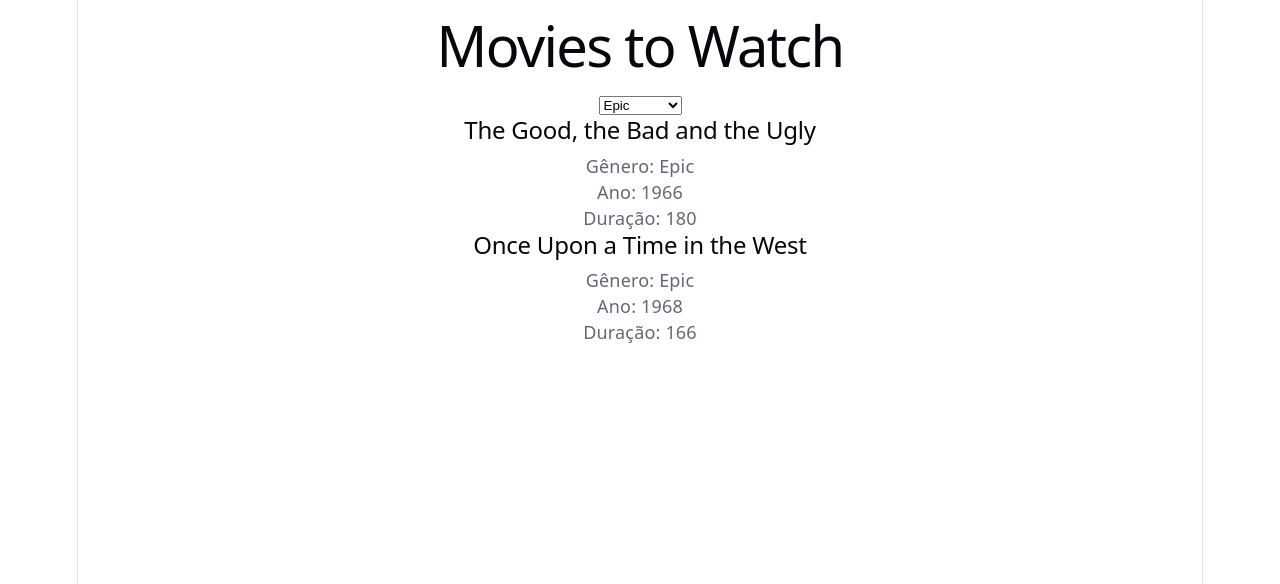
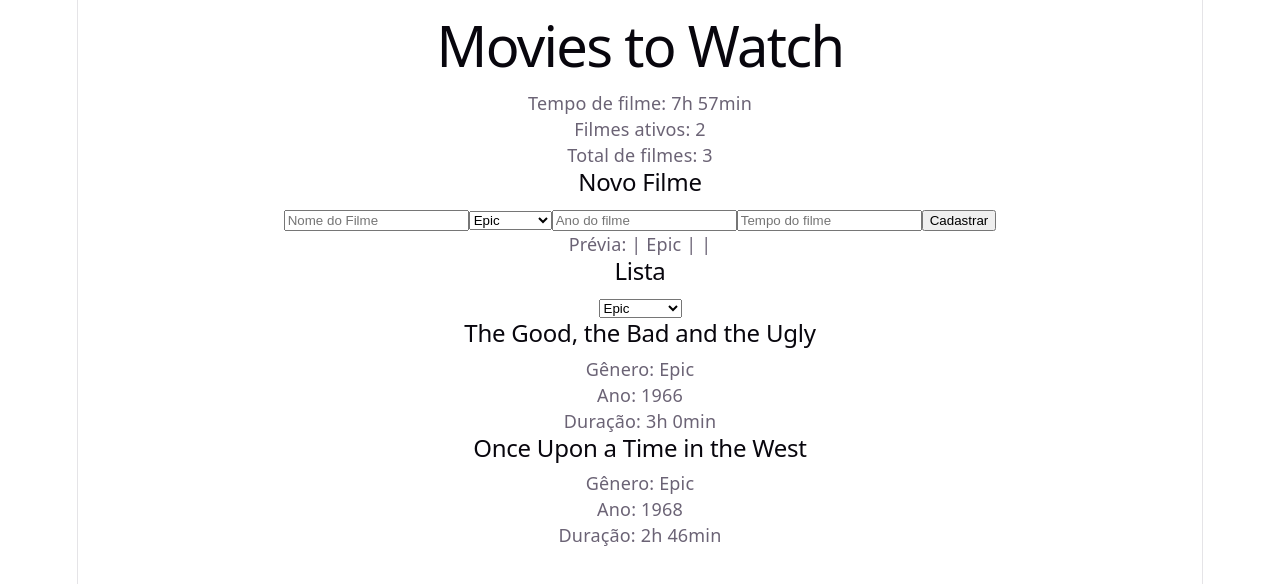
Before and after one commit to jeffsouzaoficial/filmes-para-assistir, a React (Vite) app: page / in a window 1280 px wide. Shown: the top 584 px of the page. Built offline with nearby package versions, Linux system fonts and the light colour scheme.

Commit message:
feat: cadastrar filmes pelo formulário com validação

```diff
--- a/src/App.jsx
+++ b/src/App.jsx
@@ -3,19 +3,99 @@ import Filme from "./components/Filme";
 
 function App() {
   const [filmes, setFilmes] = useState([
-    { id: 1, nome: "The Good, the Bad and the Ugly", genero: "Epic",ano:1966, duracao: 180 },
-    { id: 2, nome: "Unforgiven", genero: "Drama",ano:1992, duracao: 131 },
-    { id: 3, nome: "Once Upon a Time in the West", genero: "Epic",ano:1968, duracao: 166 },
+    { id: 1, nome: "The Good, the Bad and the Ugly", genero: "Epic",ano:1966, duracao: 180, assistido: true },
+    { id: 2, nome: "Unforgiven", genero: "Drama",ano:1992, duracao: 131, assistido: true },
+    { id: 3, nome: "Once Upon a Time in the West", genero: "Epic",ano:1968, duracao: 166, assistido: false },
   ])
 
   const [generoEscolhido, setGeneroEscolhido] = useState("Epic")
 
+  const [novoNome, setNovoNome] = useState("")
+
+  const [novoGenero, setNovoGenero] = useState("Epic")
+
+  const [novoAno, setNovoAno] = useState("")
+
+  const [novaDuracao, setNovaDuracao] = useState("")
+
+
+
   const filmesFiltrados = filmes.filter((filme) => filme.genero === generoEscolhido)
+
+  const minutosFilmes = filmes.reduce((total, filme) => total + filme.duracao, 0)
+
+  const horas = Math.floor(minutosFilmes / 60)
+  const minutosRestantes = minutosFilmes % 60
+
+  const filmesAssistidos = filmes.filter((filme) => filme.assistido === true)
+
+  function cadastrarFilme() {
+    if (novoNome === "" || novoGenero === "" || novoAno === "" || novaDuracao === "") {
+      alert("Preencha todos os campos.")
+      return
+    }
+
+    const filmeRepetido = filmes.some(
+      (filme) => filme.nome === novoNome
+    )
+
+    if (filmeRepetido) {
+      alert("Esse filme já está na lista.")
+      return
+    }
+
+    const novoFilme = {
+        id: Date.now(),
+        nome: novoNome,
+        genero: novoGenero,
+        ano: Number (novoAno),
+        duracao: Number(novaDuracao),
+        assistido: false,
+      }
+      setFilmes([...filmes, novoFilme])
+}
 
   return (
     <div>
       <h1>Movies to Watch</h1>
 
+      <p>Tempo de filme: {horas}h {minutosRestantes}min</p>
+      <p>Filmes ativos: {filmesAssistidos.length}</p>
+      <p>Total de filmes: {filmes.length}</p>
+
+      <h2>Novo Filme</h2>
+      <input
+        type="text"
+        placeholder="Nome do Filme"
+        value={novoNome}
+        onChange={(evento) => setNovoNome(evento.target.value)}
+      />
+
+      <select value={novoGenero} onChange={(evento) => setNovoGenero(evento.target.value)}>
+        <option value="Epic">Epic</option>
+        <option value="Drama">Drama</option>
+        <option value="Adventure">Adventure</option>
+        <option value="Action">Action</option>
+      </select>
+
+      <input
+        type="number"
+        placeholder="Ano do filme"
+        value={novoAno}
+        onChange={(evento) => setNovoAno(evento.target.value)}
+      />
+
+      <input
+        type="number"
+        placeholder="Tempo do filme"
+        value={novaDuracao}
+        onChange={(evento) => setNovaDuracao(evento.target.value)}
+      />
+
+      <button onClick={cadastrarFilme}>Cadastrar</button>
+      <p>Prévia: {novoNome} | {novoGenero} | {novoAno} | {novaDuracao} </p>
+
+      <h2>Lista</h2>
       <select value={generoEscolhido} onChange={(evento) => setGeneroEscolhido(evento.target.value)}>
         <option value="Epic">Epic</option>
         <option value="Drama">Drama</option>
@@ -34,7 +114,8 @@ function App() {
       ))}
 
 
-      {/*<Filme nome="The Searchers" genero="Western / Adventure" ano={1956} duracao={119} />
+
+      {/*
       <Filme nome="Stagecoach" genero="Western / Adventure" ano={1939} duracao={97} />
       <Filme nome="The Magnificent Seven" genero="Western / Action" ano={1960} duracao={128} />
       <Filme nome="Django Unchained" genero="Western / Drama" ano={2012} duracao={164} />
--- a/src/components/Filme.jsx
+++ b/src/components/Filme.jsx
@@ -1,10 +1,14 @@
 function Filme(props) {
+
+  const horas = Math.floor(props.duracao / 60)
+  const minutosRestantes = props.duracao % 60
+
   return (
     <div>
       <h2>{props.nome}</h2>
       <p>Gênero: {props.genero}</p>
       <p>Ano: {props.ano}</p>
-      <p>Duração: {props.duracao}</p>
+      <p>Duração: {horas}h {minutosRestantes}min</p>
     </div>
   )
 }
```
